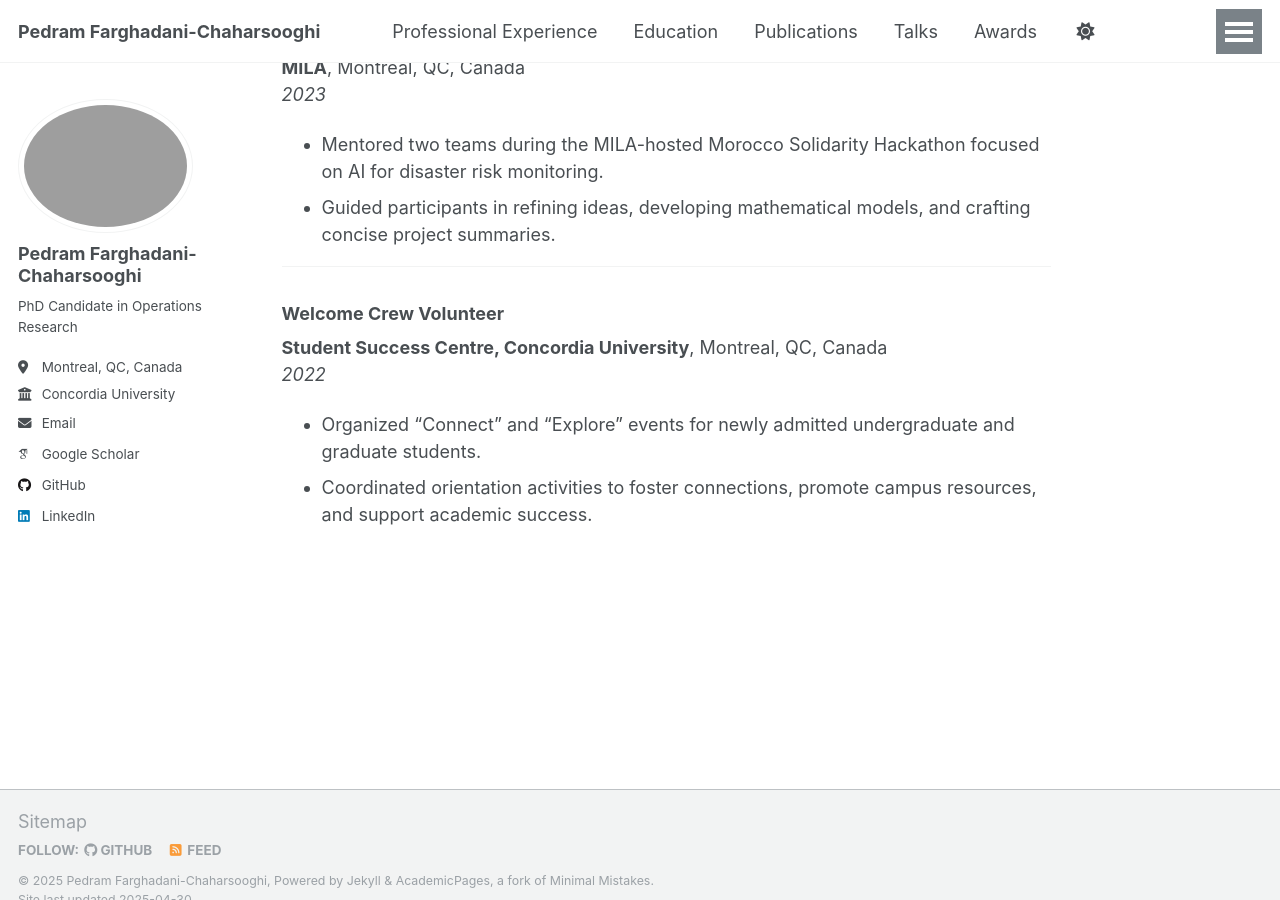
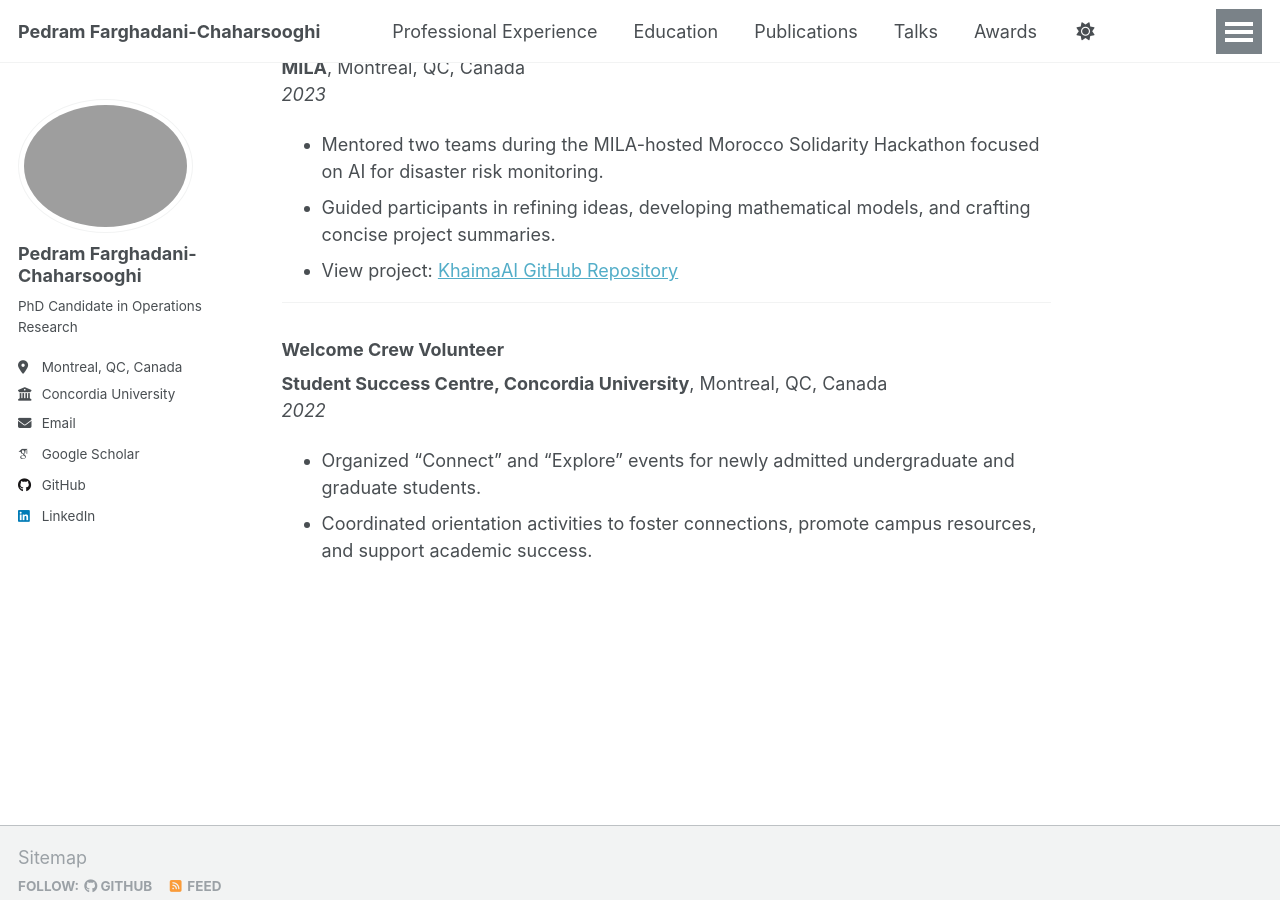
Before and after one commit to Pedram-Fdi/Pedram-Fdi.github.io, a Jekyll site: the page built from _pages/volunteering.md, in a window 1280 px wide and 900 px high, scrolled down 481 px. Built offline with Jekyll 4.4.1, drawn with Linux system fonts in a browser that asks for light colours; some web fonts are replaced.

Commit message:
Update volunteering.md

```diff
--- a/_pages/volunteering.md
+++ b/_pages/volunteering.md
@@ -18,6 +18,7 @@ author_profile: true
 *2023*
 - Mentored two teams during the MILA-hosted Morocco Solidarity Hackathon focused on AI for disaster risk monitoring.
 - Guided participants in refining ideas, developing mathematical models, and crafting concise project summaries.
+- View project: [KhaimaAI GitHub Repository](https://github.com/Hamagistral/KhaimaAI)
 
 ---
 
```
